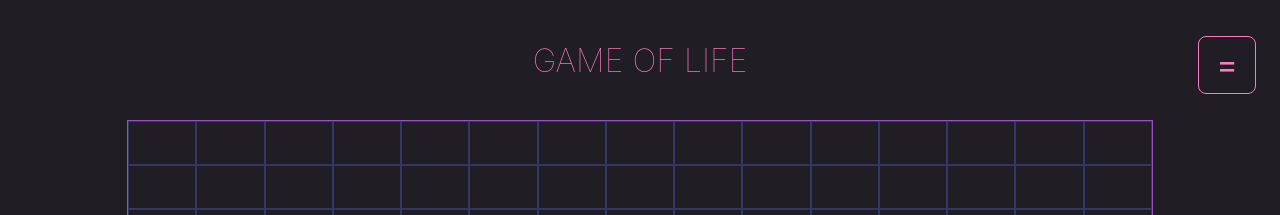
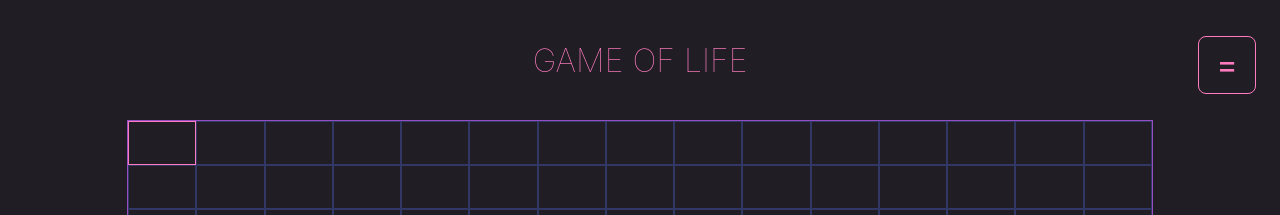
Before and after one commit to kpekk/GameOfLife_v2, a Svelte app: page / in a window 1280 px wide. In both pictures the pointer is over the element 162 px from the left and 143 px from the top of the page. Shown: the top 215 px of the page. Built offline with nearby package versions, Linux system fonts and the light colour scheme.

Commit message:
added a hover effect for table cells and some comment on what to do next

```diff
--- a/src/Board.svelte
+++ b/src/Board.svelte
@@ -17,6 +17,7 @@
   };
 
   const addShape = (event) => {
+    // todo add notification "adding shape x"?
     shapeToAdd = event.detail;
   };
 
@@ -25,6 +26,7 @@
     let j = parseInt(event.target.id.split("_")[1]);
 
     if (shapeToAdd) {
+      // todo remove notification?
       board.addShape(i, j, shapeToAdd);
       shapeToAdd = undefined;
       board = board
@@ -76,6 +78,10 @@
     border: 0.1rem solid var(--darker);
   }
 
+  td:hover {
+    border: 0.1rem solid var(--primary);
+  }
+
   .inhabited {
     background-color: var(--primary);
   }
```
